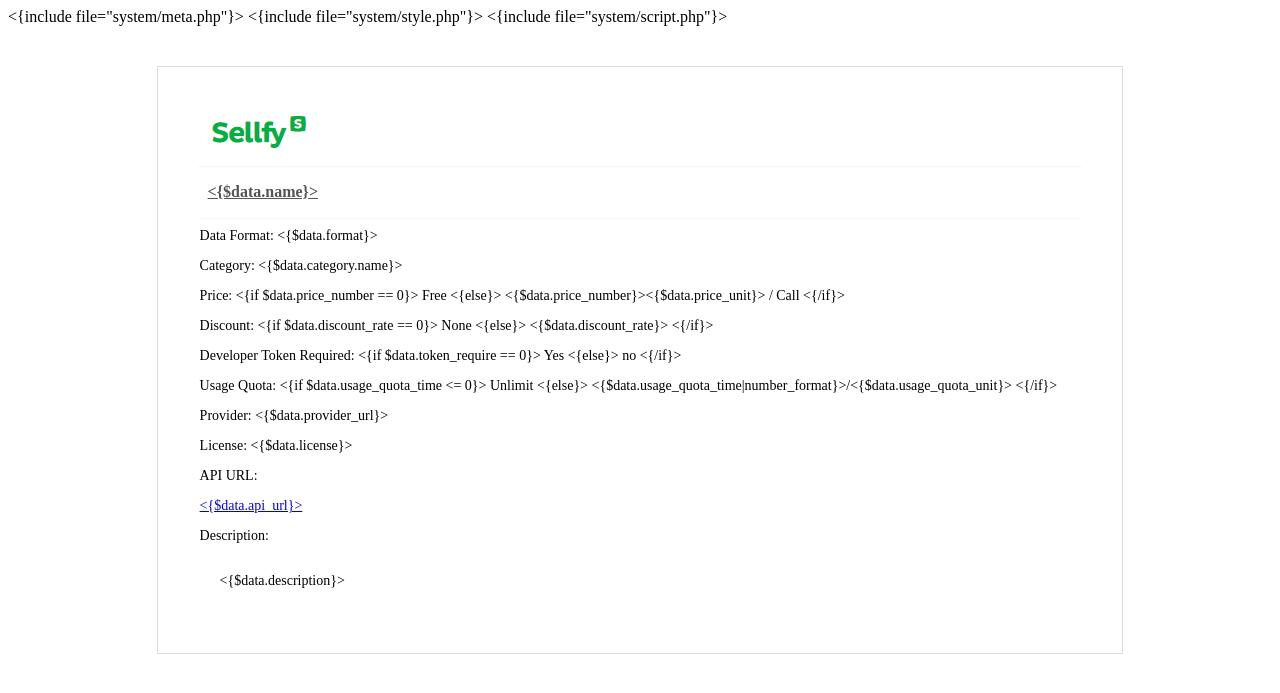
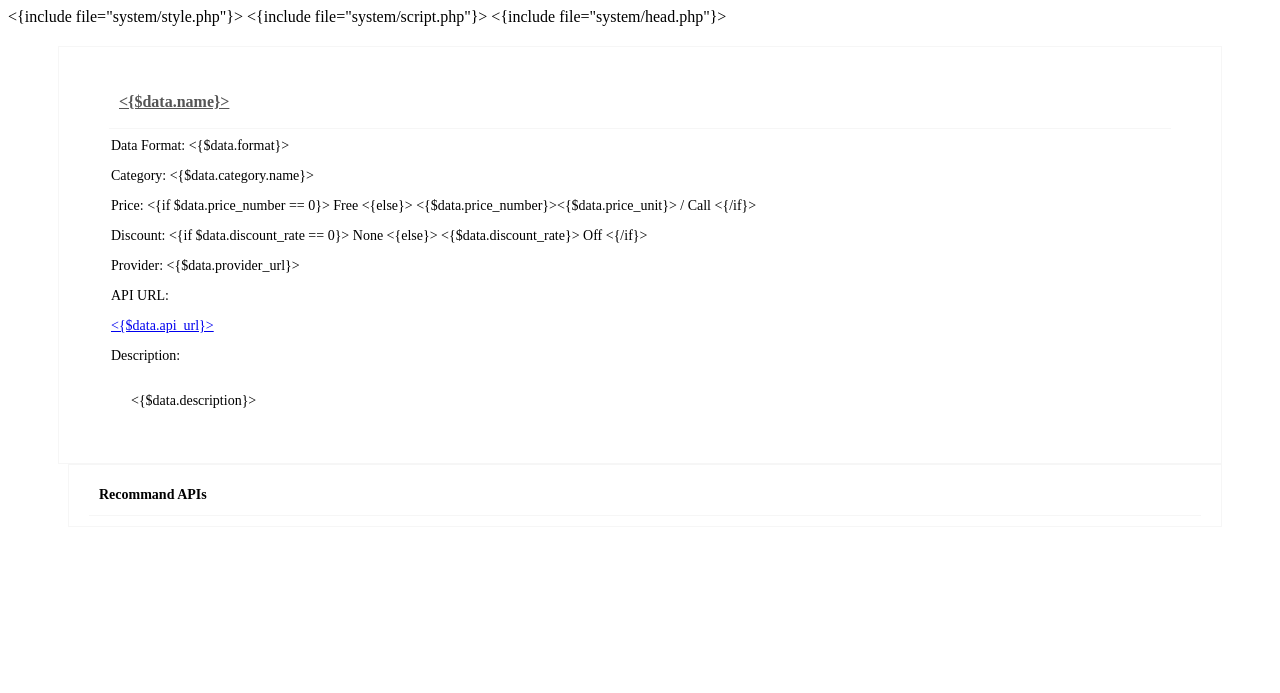
Before and after one commit to admarket/api, a PHP site: page /tpl/system/detail.php in a window 1280 px wide. Shown: the top 693 px of the page. Run offline with PHP 8.4, Linux system fonts and the light colour scheme.

Commit message:
update something
update detail page

```diff
--- a/css/style2.css
+++ b/css/style2.css
@@ -1,13 +1,12 @@
 body{
     background-color: #f6f6f6;
     font-size: 12px;margin: 0;
-    padding: 10px;
     color: #555;
     /*text-shadow: 0px 1px 1px #eee;*/
 }
 
 
-.header{padding: 0 20px; border-bottom:solid 1px #f6f6f6; background-color: #fff;}
+.header{padding: 0 20px; border-bottom:solid 1px #eee; background-color: #fff;}
 
 .nav-head{margin-bottom:-1px;margin-top:10px;border:0;padding-bottom: 0px;}
 .nav-head a{ margin-left: 30px; color: #000;}
--- a/tpl/system/detail.php
+++ b/tpl/system/detail.php
@@ -2,21 +2,22 @@
 <html>
   <head>
     <title><{$data.name}>  - API.com</title>
-    <{include file="system/meta.php"}>
+    <meta name="viewport" content="width=device-width, initial-scale=1.0,minimum-scale=1.0,maximum-scale=2.0"/>
+      <meta http-equiv="Content-Type" content="text/html; charset=utf-8" />
+      <meta name="keywords" content="api, web service, lambda api"/>
+      <meta name="description"
+      content="<{$data.description}>"/>
     <{include file="system/style.php"}>
     <{include file="system/script.php"}>
   </head>
   <body>
     <!--header content-->
     <!-- load head tpl -->
-    <div style="background-color:#fff;margin:40px auto;width:70%;border:solid 1px #dedede;padding:40px;line-height:30px;font-size:14px;" >
+    <{include file="system/head.php"}>
+    <div style="margin:20px 50px;">
+        <div class="ui  grid">
+            <div class="eleven wide column" style="background-color:#fff;border:solid 1px #f6f6f6;padding:30px 50px;line-height:30px;font-size:14px;" >
 
-        <div style="border-bottom:solid 1px #f6f6f6;">
-            <a href="/" title="home">
-              <img  border="0"  title="api" alt="api" src="/img/logo.png"/>
-            </a>
-
-        </div>
                 <div style="border-bottom:solid 1px #f6f6f6;padding:10px;">
 
                     <a href="/" title="home" style="font-weight:bold;font-size:16px;color:#555;">
@@ -52,26 +53,7 @@
                           <{if $data.discount_rate == 0}>
                             <a class="ui label">None</a>
                           <{else}>
-                    <a class="ui green label"><{$data.discount_rate}></a>
-                  <{/if}>
-              </div>
-          </div>
-          <div class="two fields" >
-              <div class="field">
-                  <label>Developer Token Required:</label>
-
-                  <{if $data.token_require == 0}>
-                    <a class="ui red label">Yes</a>
-                  <{else}>
-                    <a class="ui green label">no</a>
-                  <{/if}>
-              </div>
-              <div class="field">
-                  <label>Usage Quota:</label>
-                  <{if $data.usage_quota_time <= 0}>
-                    <a class="ui green label">Unlimit</a>
-                  <{else}>
-                    <a class="ui green label"><{$data.usage_quota_time|number_format}>/<{$data.usage_quota_unit}></a>
+                            <a class="ui green label"><{$data.discount_rate}> Off</a>
                           <{/if}>
                       </div>
                   </div>
@@ -81,21 +63,14 @@
                           <a class="ui label"><{$data.provider_url}></a>
                       </div>
                       <div class="field">
-                  <label>License:</label>
-                  <a class="ui label"><{$data.license}></a>
-              </div>
-
-          </div>
-          <div class="one fields" >
-              <div class="field">
                           <label>API URL:</label>
-                  <div class="ui label">
+                          <div class="ui label" >
                             <i class="linkify icon"></i>
-                    <a href="<{$data.api_url}>" target="_blank"><{$data.api_url}></a>
+                            <a style="text-overflow:ellipsis;overflow:hidden;" href="<{$data.api_url}>" target="_blank"><{$data.api_url}></a>
                           </div>
                       </div>
                   </div>
-          <div class="one fields" >
+                  <div class="one field" >
                       <div class="field">
                           <label>Description:</label>
                           <div class="ui label" style="font-size:14px;padding:20px;line-height:20px;width:90%;">
@@ -106,8 +81,62 @@
 
                 </div>
             </div>
+            <div class="four wide column" style="background-color:#fff;border:solid 1px #f6f6f6;padding: 10px 20px;line-height:30px;font-size:14px;margin-left:10px;">
+                <div style="border-bottom:solid 1px #f6f6f6;padding:5px 10px;">
+
+                    <a   style="font-weight:bold;font-size:14px;color:#000;">
+                      Recommand APIs
+                    </a>
+                </div>
+                <div id="api-box" style="">
+
+                </div>
+            </div>
+        </div>
+    </div>
     <script type="text/javascript">
         $('.ui.checkbox').checkbox();
+        var category = <{$data.category.id}>;
+        var loading_code = '<div class="ui active inverted dimmer"><div class="ui text loader">Loading</div></div>';
+        var current_page = 1;
+        var page_size = 10;
+        var keyword = '';
+        $("#api-box").html(loading_code);
+        $.post("<{spUrl c=api a=getJsonData}>",
+            {'current_page':current_page, 'page_size':page_size, 'keyword':keyword, 'category':category},
+            function(response){
+                result = JSON.parse(response);
+                 if(result.code == 0){
+                  //loading data
+                  var apis = result.data;
+                   $("#api-box").html('');
+                   $('#page-box').html('');
+                   if (apis.length > 0) {
+                     for(var i = 0;i < apis.length;i++){
+                         var api_code = '<div style="width:100%;padding:10px;border-bottom:solid 1px #ededed;line-height:20px;"><div><a style="color:#555;font-weight:bold;" href="<{spUrl c=main a=detail}>?id=' + apis[i].id + '"> '+apis[i].name+'</a></div>';
+                         api_code += '<div class="provider" style="font-size:10px;text-overflow:ellipsis;overflow:hidden;"><a href="' + apis[i].api_url + '">' +  apis[i].api_url + '</a></div>';
+                         api_code += '<div class="provider" style="font-size:10px;color:#999;">Provided by :' + apis[i].provider_url + '</div>';
+                         api_code += '<div class="ui star rating" data-rating="0"></div>';
+
+                         api_code += '</div>';
+
+                        $("#api-box").append(api_code);
+                     }
+
+                   }else{
+                      var nodata_code = '<div style="margin:20px;"><span style="background-color:#fefed8;">';
+                      nodata_code += 'No result yet ';
+                      nodata_code += ' ...';
+                      nodata_code += '</span></div>';
+                      $("#api-box").append(nodata_code);
+
+                   }
+
+                 }else{
+                    $("#api-box").html("<li>Failed to load api data...</li>");
+                 }
+                 $('.ui.rating').rating();
+        });
     </script>
   </body>
 </html>
--- a/tpl/system/head.php
+++ b/tpl/system/head.php
@@ -2,8 +2,8 @@
     <div class="header" >
         <div class="ui  grid">
           <div class="four wide column">
-            <a href="/" title="home">
-              <img  border="0"  title="api" alt="api" src="/img/logo.png"/>
+            <a href="/" title="home" style="margin-left:20px;">
+              <img  border="0" height="45"  title="api" alt="api" src="/img/logo.png"/>
             </a>
           </div>
           <div class="eight wide column form" >
@@ -15,7 +15,7 @@
 
           </div>
 
-          <div class="four wide column " style="padding:25px;text-align:right;">
+          <div class="four wide column " style="padding:25px 60px;text-align:right;">
             <{if $smarty.session.user eq '' }>
               <a class="ui mini button default" href="<{spUrl c=main a=login}>" style="background-color: #fff;font-size:10px;">Log In</a>
               <a class="ui green mini button green-btn" href="<{spUrl c=main a=register}>" style="background-color: #00b040;font-size:10px;">Sign Up</a>
```
Lines whose indentation alone changed are shown as unchanged.
